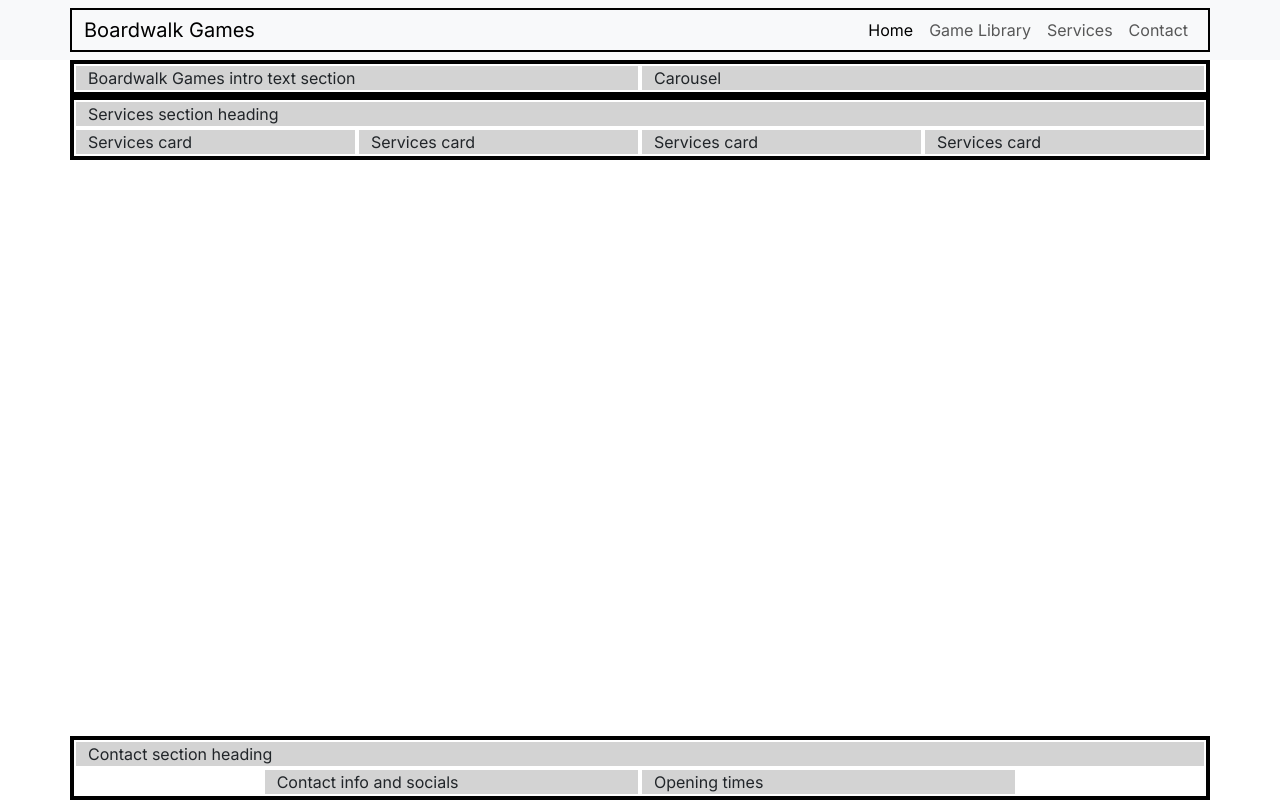
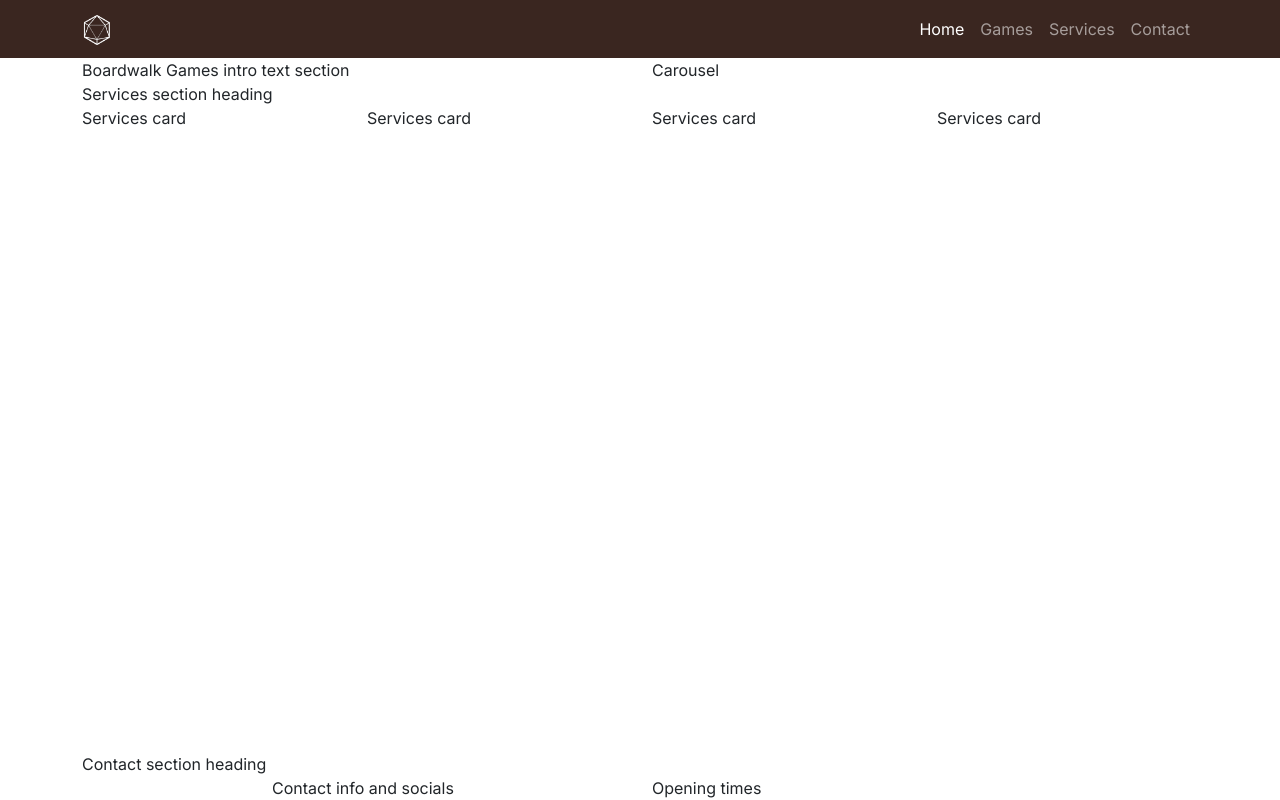
Before and after one commit to foster95/boardwalk-games, a plain HTML site: page index.html in a window 1280 px wide. Drawn offline with nearby package versions, Linux system fonts and the light colour scheme; a web font is replaced by a local one.

Commit message:
Navbar updated to add logo

```diff
--- a/assets/css/style.css
+++ b/assets/css/style.css
@@ -30,9 +30,19 @@ h3 {
     color:var(--highlight-color);
 }
 
+/* Navbar CSS */
+
+#navbar {
+    background-color:var(--primary-color);
+}
+
+#navbar .logo {
+    width: 30px;
+}
+
 /* grid visualisation CSS for testing */
 
-.container,
+/* .container,
 .row {
     border: 2px solid black;
 }
@@ -40,4 +50,4 @@ h3 {
 .col-12 {
     border: 2px solid white;
     background-color: lightgray;
-}
+}/*
--- a/index.html
+++ b/index.html
@@ -20,9 +20,11 @@
 <!--Classes on body set to work with mt-auto on footer to ensure it always stays at the bottom of the page-->
 <body class="d-flex flex-column min-vh-100">
  <!--Navigation-->
- <nav class="navbar navbar-expand-lg bg-body-tertiary">
+ <nav class="navbar navbar-expand-lg navbar" data-bs-theme="dark" id="navbar">
     <div class="container">
-      <a class="navbar-brand" href="/index.html">Boardwalk Games</a>
+      <a class="navbar-brand" href="/index.html">
+        <img src="assets/images/logo-sm-white.png" alt="Boardwalk Games logo" class="logo">
+      </a>
       <button class="navbar-toggler" type="button" data-bs-toggle="collapse" data-bs-target="#navbarSupportedContent" aria-controls="navbarSupportedContent" aria-expanded="false" aria-label="Toggle navigation">
         <span class="navbar-toggler-icon"></span>
       </button>
@@ -32,7 +34,7 @@
             <a class="nav-link active" aria-current="page" href="/index.html">Home</a>
           </li>
           <li class="nav-item">
-            <a class="nav-link" href="/game-library.html">Game Library</a>
+            <a class="nav-link" href="/game-library.html">Games</a>
           </li>
           <li class="nav-item">
             <a class="nav-link" href="#">Services</a>
```
Also changed, not shown: game-library.html (+0 -1 lines).
